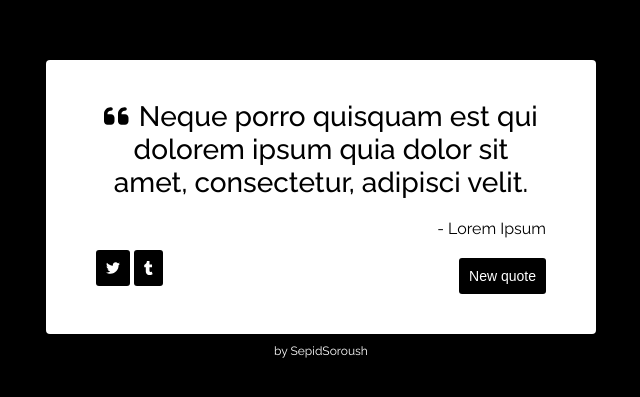
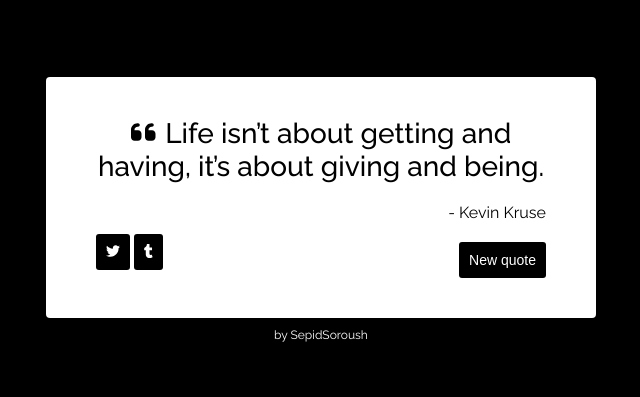
Before and after one commit to sepidsoroush/random-quote-react, a React (Create React App) app: page / in a window 1280 px wide. Shown: the part 191-588 px from the top of the page, without its empty margins (319-959 px from the left). Built offline with nearby package versions, Linux system fonts and the light colour scheme.

Commit message:
writing functions in react app

```diff
--- a/src/App.js
+++ b/src/App.js
@@ -1,29 +1,49 @@
-import React from 'react';
+import React , { useState }  from 'react';
 import { FontAwesomeIcon } from '@fortawesome/react-fontawesome';
 import {faQuoteLeft } from '@fortawesome/free-solid-svg-icons';
 import { faTwitter , faTumblr} from '@fortawesome/free-brands-svg-icons'
 
 
 import './App.css';
+const data = require("./data.json");
+function App() {
+  let quote = "";
+  let author = '';
+  let randomIndex;
+  let randomColor;
+  let randomQuote;
+  let randomAuthor;
+  quote = data.quotes[0].quote;
+  author = data.quotes[0].author;
 
-function App() {
+    function GetQuote() {
+      //chnage quote
+      randomIndex = Math.floor(Math.random()*(data.quotes.length));
+      randomQuote = data.quotes[randomIndex].quote;
+      randomAuthor = data.quotes[randomIndex].author;
+      const [quote , setQuote] = useState(quote);
+      const [author , setAuthor] = useState(author);
+
+      // change color
+      randomColor = "#"+(Math.floor(Math.random()*16777215).toString(16));
+    }
 
   return (
     <div className="App">
       <div id="wrapper">
         <div id="quote-box">
-          <div className="text-container">
-            <span><FontAwesomeIcon icon={faQuoteLeft} className="quote-left" /></span><span id="text">Neque porro quisquam est qui dolorem ipsum quia dolor sit amet, consectetur, adipisci velit.</span>
+          <div className="text-container" style={{color : `${randomColor}`}}>
+            <span><FontAwesomeIcon icon={faQuoteLeft} className="quote-left" /></span><span id="text" >{quote}</span>
           </div>
-          <div className="author-container">
-            <span>- </span><span id="author">Lorem Ipsum</span>
+          <div className="author-container" style={{color : `${randomColor}`}}>
+            <span>- </span><span id="author">{author}</span>
           </div>
           <div className="button-container">
             <div className='media'>
-              <a href="https://twitter.com/intent/tweet" target="_blank" className='button' id="tweet-quote"><FontAwesomeIcon icon={faTwitter} /></a>
-              <a href="" target="_blank" id="tmblr-quote" className='button'><FontAwesomeIcon icon={faTumblr} /></a>
+              <a href="https://twitter.com/intent/tweet" target="_blank" className='button' id="tweet-quote" style={{backgroundColor : `${randomColor}`}}><FontAwesomeIcon icon={faTwitter} /></a>
+              <a href="" target="_blank" id="tmblr-quote" className='button' style={{backgroundColor : `${randomColor}`}}><FontAwesomeIcon icon={faTumblr} /></a>
             </div>
-            <button id="new-quote" className='button'>New quote</button>
+            <button id="new-quote" className='button' style={{backgroundColor : `${randomColor}`}} onClick={()=> setQuote(randomQuote)} >New quote</button>
           </div>
         </div>
         <div className="footer">
```
